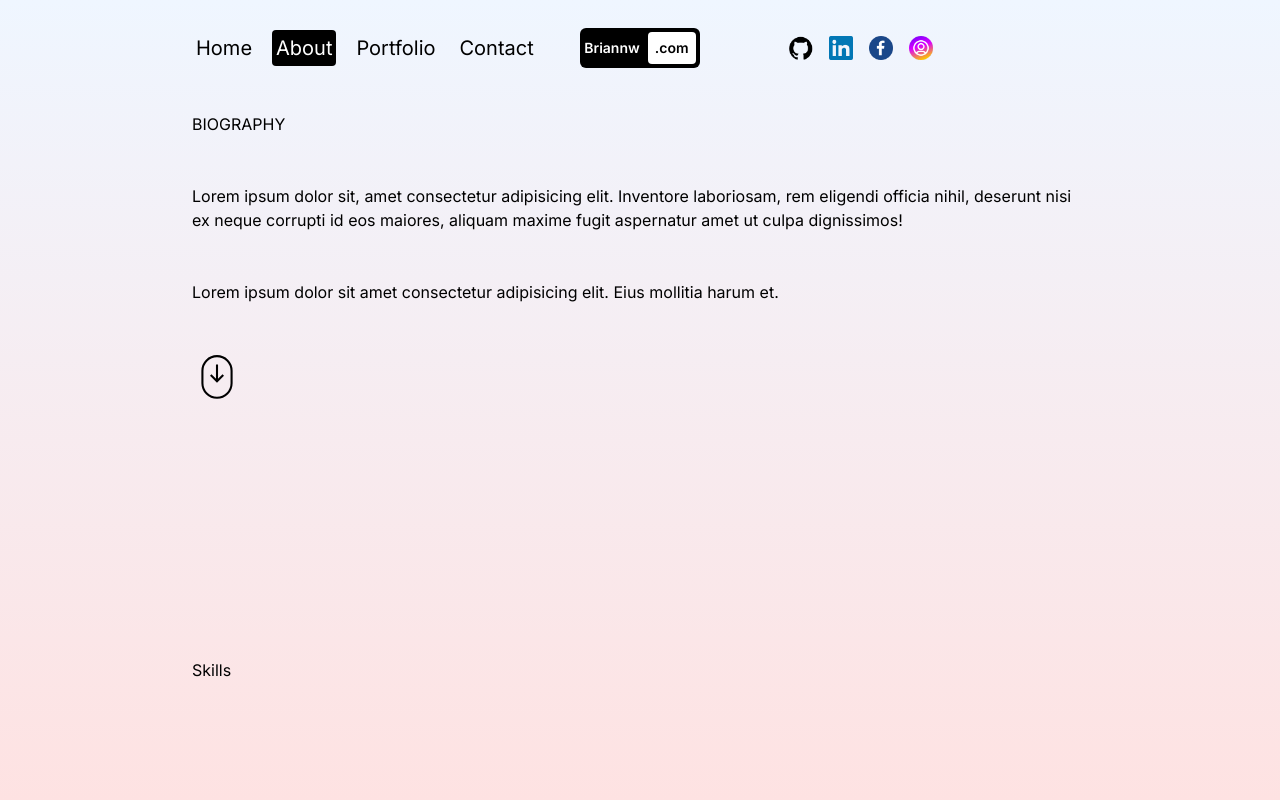
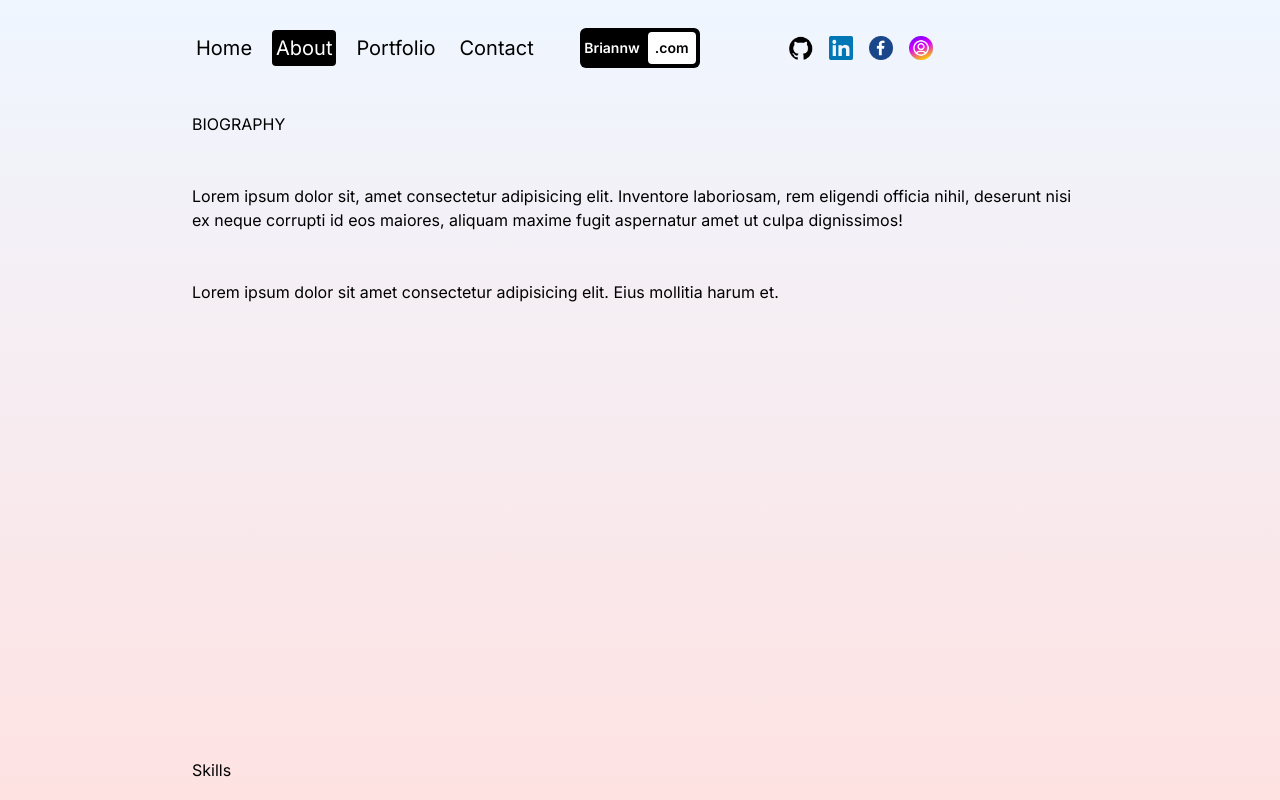
Before and after one commit to BrianNW/framer-portfolio01, a Next.js app: page /about in a window 1280 px wide. Shown: the top 800 px of the page. Built offline with nearby package versions, Linux system fonts and the light colour scheme.

Commit message:
Signature placeholder

```diff
--- a/src/app/about/page.jsx
+++ b/src/app/about/page.jsx
@@ -26,26 +26,7 @@ const AboutPage = () => {
                     </span>
                     <div className="">
                 {/* SVG BUTTON */}
-                        <svg
-
-                        viewBox="0 0 24 24"
-                        fill="none"
-                        xmlns="http://www.w3.org/2000/svg"
-                        width={50}
-                        height={50}
-                        >
-                        <path
-                            d="M5 15C5 16.8565 5.73754 18.6371 7.05029 19.9498C8.36305 21.2626 10.1435 21.9999 12 21.9999C13.8565 21.9999 15.637 21.2626 16.9498 19.9498C18.2625 18.6371 19 16.8565 19 15V9C19 7.14348 18.2625 5.36305 16.9498 4.05029C15.637 2.73754 13.8565 2 12 2C10.1435 2 8.36305 2.73754 7.05029 4.05029C5.73754 5.36305 5 7.14348 5 9V15Z"
-                            stroke="#000000"
-                            strokeWidth="1"
-                        ></path>
-                        <path d="M12 6V14" stroke="#000000" strokeWidth="1"></path>
-                        <path
-                            d="M15 11L12 14L9 11"
-                            stroke="#000000"
-                            strokeWidth="1"
-                        ></path>
-                        </svg>
+                        <svg>tMy Signature</svg>
                     </div>
                 </div>
                 {/* SKILLS CONTAINER */}
```
